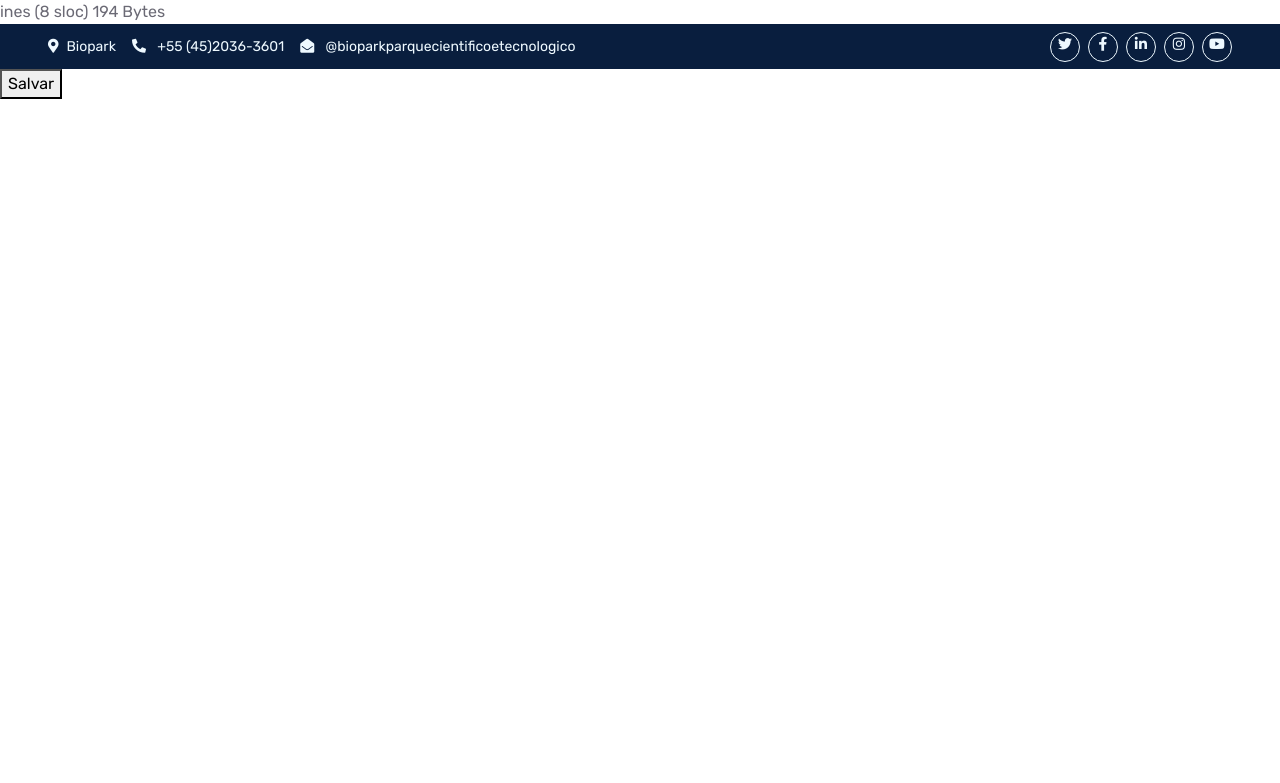
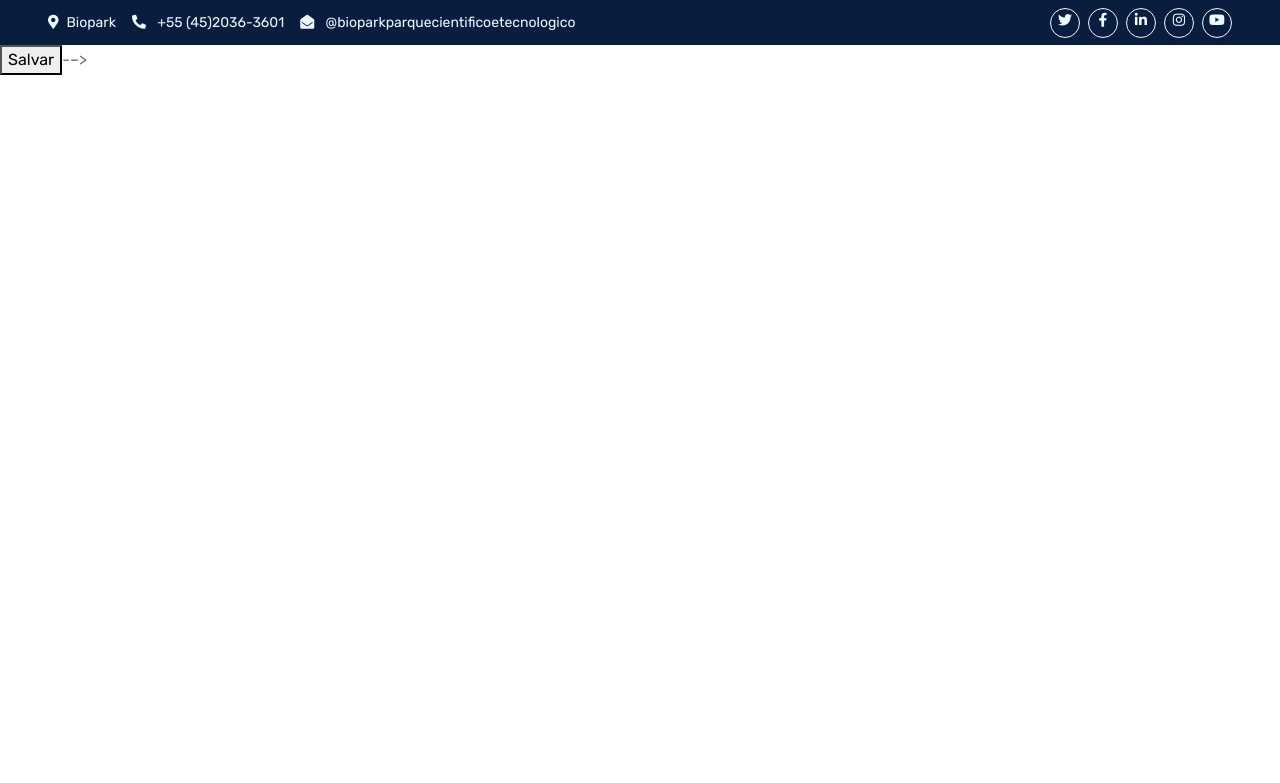
Before and after one commit to edsonsantos59/projeto5, a Django app: page /pergunta_form/ in a window 1280 px wide. Shown: the top 783 px of the page. Run offline with Django 4.2, Linux system fonts and the light colour scheme; a user stored in the database is signed in; some libraries are stand-ins or nearby versions.

```diff
--- a/projeto5/templates/projeto5_website/pergunta_form.html
+++ b/projeto5/templates/projeto5_website/pergunta_form.html
@@ -1,4 +1,4 @@
-ines (8 sloc)  194 Bytes
+<!--ines (8 sloc)  194 Bytes
 
 {% extends "projeto5_website/base.html" %}
 
@@ -6,6 +6,6 @@ ines (8 sloc)  194 Bytes
 <form action="" method="post">
    {% csrf_token %}
    {{ form.as_p }}
-<button type="submit">Salvar</button>
+   <button type="submit">Salvar</button>-–>
 </form>
-{% endblock %}
+{% endblock %}–>
```
